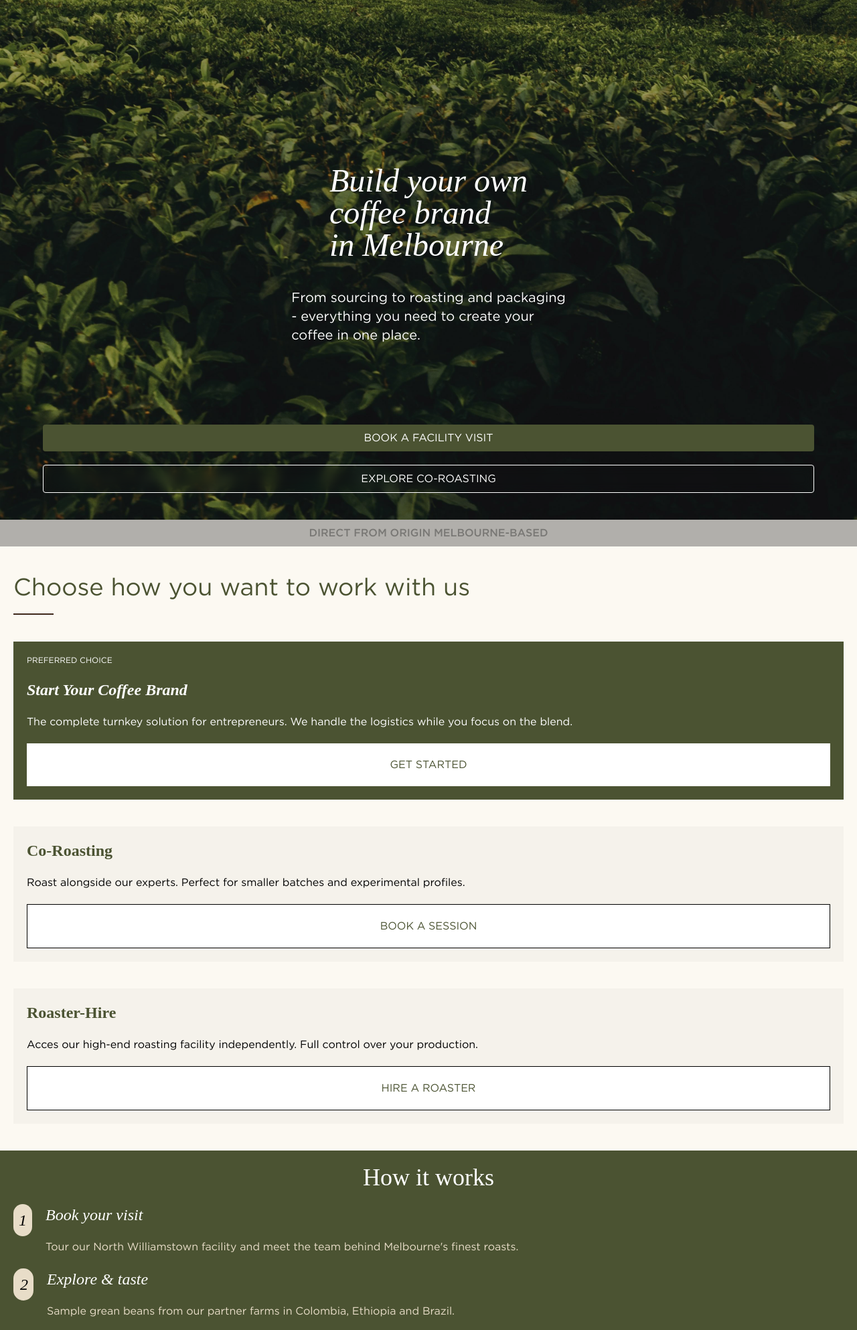
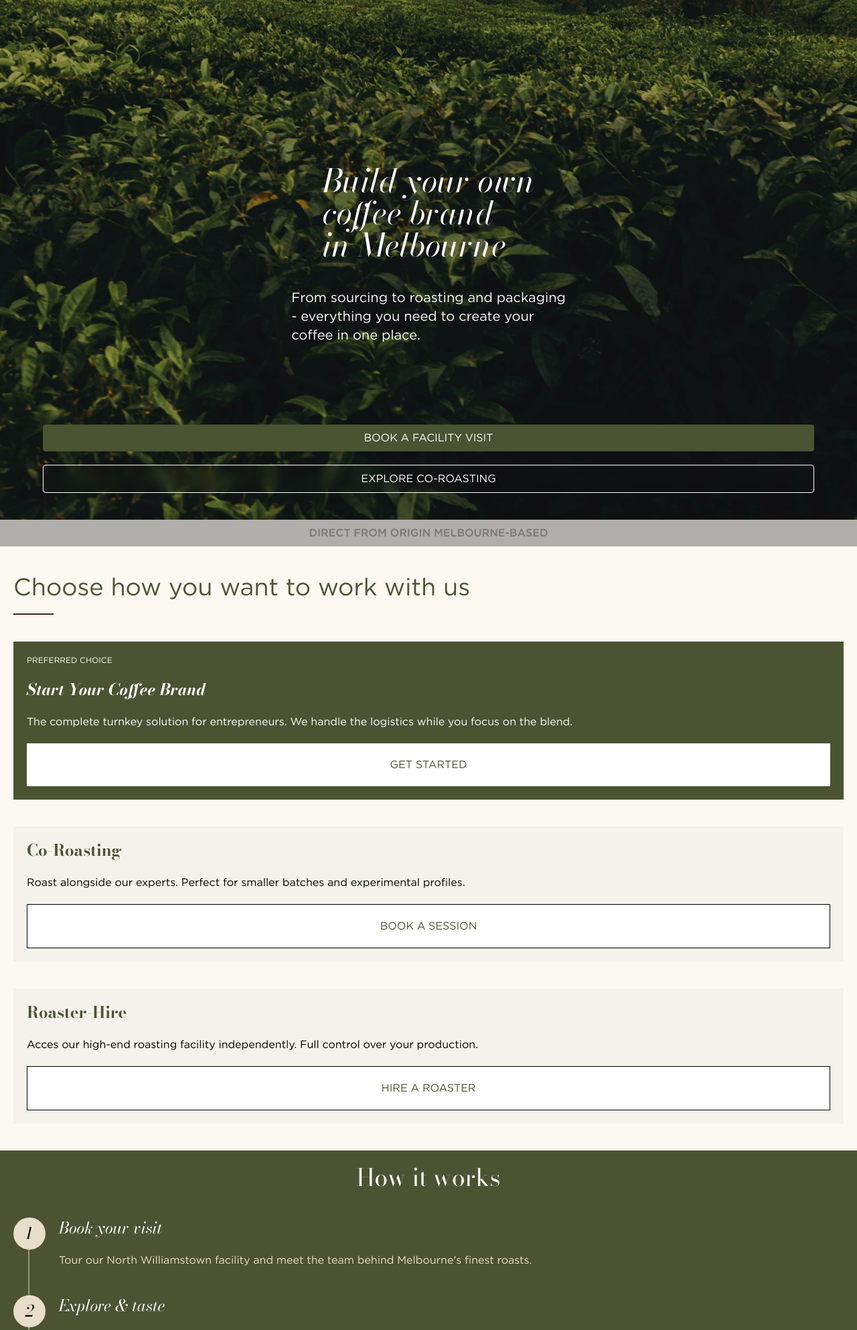
Before and after one commit to Sheydom/cesarscoffeecup, a Laravel app: page / in a window 1280 px wide. Shown: the part 1200-3186 px from the top of the page at 67% size. Run offline with Laravel 12, Linux system fonts and the light colour scheme; style sheets or scripts are compiled from the project's sources; some libraries are stand-ins or nearby versions.

Commit message:
layout how it works completed.

```diff
--- a/resources/css/app.css
+++ b/resources/css/app.css
@@ -1,3 +1,4 @@
+@import url("https://fonts.googleapis.com/css2?family=Bodoni+Moda:ital,wght@0,400;0,700;1,400;1,700&display=swap");
 @import "tailwindcss";
 @import "../../vendor/livewire/flux/dist/flux.css";
 
@@ -5,7 +6,6 @@
 @source '../../vendor/laravel/framework/src/Illuminate/Pagination/resources/views/*.blade.php';
 @source '../../vendor/livewire/flux-pro/stubs/**/*.blade.php';
 @source '../../vendor/livewire/flux/stubs/**/*.blade.php';
-@import url("https://fonts.googleapis.com/css2?family=Bodoni+Moda:ital,wght@0,400;0,700;1,400;1,700&display=swap");
 
 @custom-variant dark (&:where(.dark, .dark *));
 
--- a/resources/views/components/home/howItWorks.blade.php
+++ b/resources/views/components/home/howItWorks.blade.php
@@ -1,33 +1,38 @@
 <section class="p-5 bg-primary mt-10">
     <h2 class="text-4xl text-center font-bodoni mb-10 text-white">How it works</h2>
-    <div class="flex flex-col mb-10">
-        <div class="flex -mt-5">
-            <p class="text-2xl flex p-2 h-max mr-5  text-black w-max font-bodoni italic bg-pastel rounded-full  ">
-                1</p>
-            <div class="flex flex-col">
+
+    <!-- Wrapper for connecting line -->
+    <div class="relative">
+        <!-- Connecting line - spans all 3 steps -->
+        <div class="absolute left-5.5 top-0 bottom-0 w-0.5 bg-pastel/50"></div>
+
+        <div class="flex items-start relative z-10 mb-10">
+            <div class="w-12 h-12 shrink-0 rounded-full bg-pastel flex items-center justify-center">
+                <span class="text-2xl text-black font-bodoni italic">1</span>
+            </div>
+            <div class="flex flex-col ml-5">
                 <h3 class="text-2xl mb-5 text-white font-bodoni italic">Book your visit</h3>
                 <p class=" text-pastel">Tour our North Williamstown facility and meet the team behind Melbourne's
                     finest
                     roasts.</p>
             </div>
         </div>
-    </div>
-    <div class="flex flex-col mb-10">
-        <div class="flex -mt-5 ">
-            <p
-                class="text-2xl p-2 h-max mr-5  border-l-pastel border-l-2 text-black font-bodoni italic bg-pastel rounded-full  ">
-                2</p>
-            <div class="flex flex-col">
+
+        <div class="flex items-start relative z-10 mb-10">
+            <div class="w-12 h-12 shrink-0 rounded-full bg-pastel flex items-center justify-center">
+                <span class="text-2xl text-black font-bodoni italic">2</span>
+            </div>
+            <div class="flex flex-col ml-5">
                 <h3 class="text-2xl mb-5 text-white font-bodoni italic">Explore & taste</h3>
                 <p class=" text-pastel">Sample grean beans from our partner farms in Colombia, Ethiopia and Brazil.</p>
             </div>
         </div>
-    </div>
-    <div class="flex flex-col mb-10">
-        <div class="flex -mt-5">
-            <p class="text-2xl flex p-2 h-max mr-5  text-black w-max font-bodoni italic bg-pastel rounded-full  ">
-                3</p>
-            <div class="flex flex-col">
+
+        <div class="flex items-start relative z-10">
+            <div class="w-12 h-12 shrink-0 rounded-full bg-pastel flex items-center justify-center">
+                <span class="text-2xl text-black font-bodoni italic">3</span>
+            </div>
+            <div class="flex flex-col ml-5">
                 <h3 class="text-2xl mb-5 text-white font-bodoni italic">Create your coffee</h3>
                 <p class=" text-pastel">Finalize your profile, choose your packaging, and launch your brand to market.
                 </p>
```
